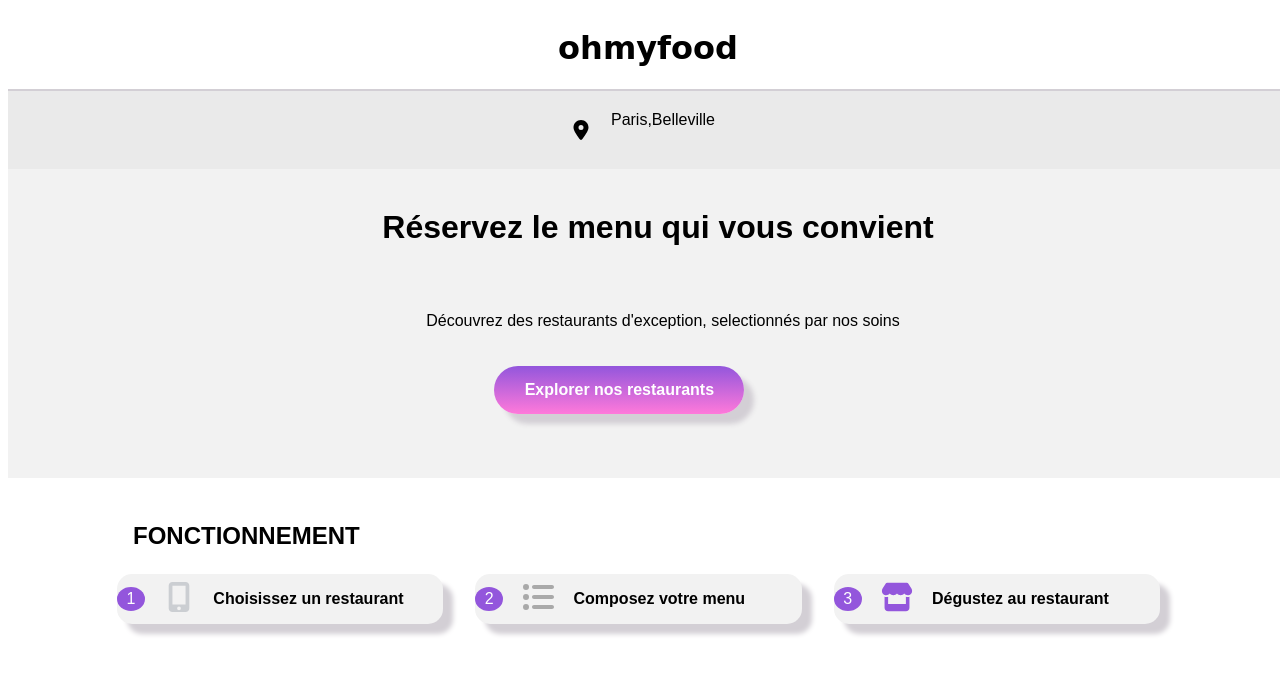
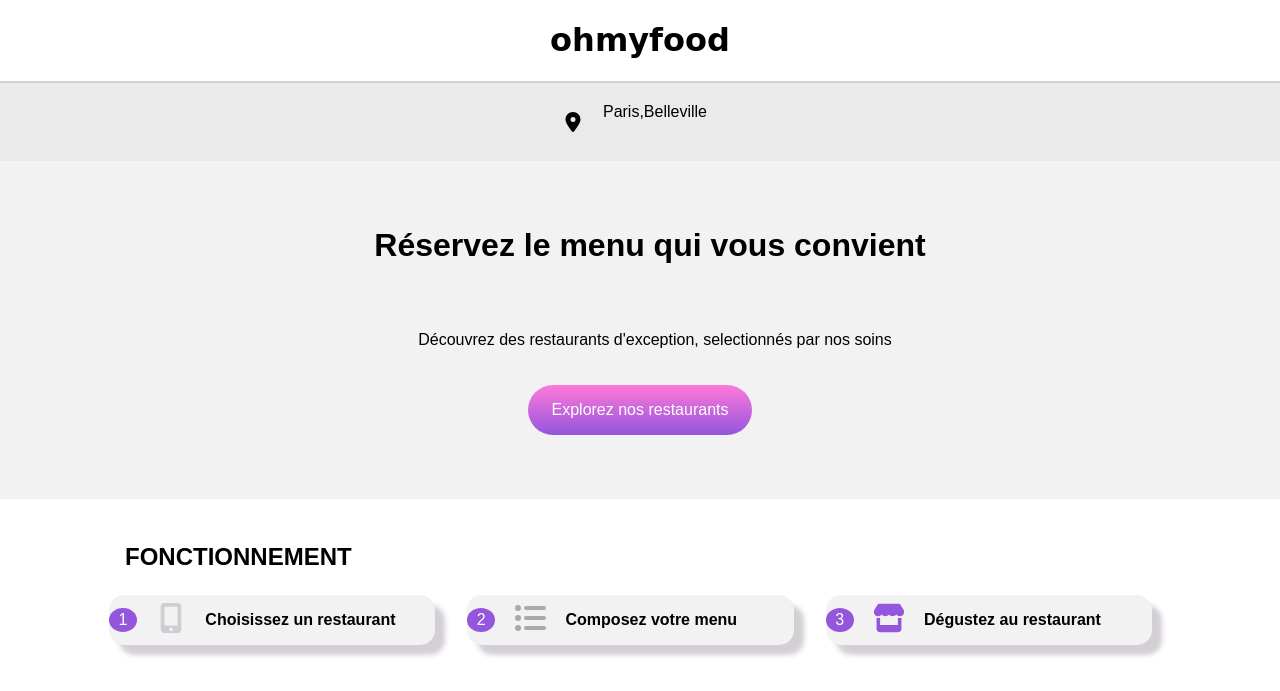
Before and after one commit to LILIANLEILA09/ohmyfood, a website: page index.html in a window 1280 px wide. Shown: the top 691 px of the page. Drawn offline with Linux system fonts and the light colour scheme; a web font is replaced by a local one.

Commit message:
modified files

```diff
--- a/SASS/__button.scss
+++ b/SASS/__button.scss
@@ -1,24 +1,37 @@
 @import '__variables';
 
 $primaire: #9356DC;
+$secondaire: #FF79DA;
+$fondwhite:#FFFF;
+
+.search {
+  height: 50px;
+  display: flex;
+  justify-content: center;
+  align-items: center;
+  width: auto;
+  background-color: #686868;
+  color: #fff;
+  background-image: linear-gradient(0deg, #9356DC, #FF79DA);
+  padding: 0px 24px;
+  border-radius: 100px;
+  cursor: pointer;
+  filter: brightness(1);
+}
+.search:hover {
+  transition-duration: 0.25s;
+  filter: brightness(1.75);
+  box-shadow: 0.25rem 0.25rem 10px rgba(0, 0, 0, 0.25);
+}
 
 .button {
   display: flex;
-  margin-left:15%;
-  position:relative;
-  font-family:'fontstack',sans-serif;
-  width: 250px;
-  height:3rem;
-  color:$fondwhite;
-  font-weight: bold;
+  justify-content: center;
+
+}
+.phrase{
+  font-family: 'fontstack',sans-serif;
+  display: flex;
+  justify-content: center;
   align-items: center;
-  border-radius: 50px 50px 50px;
-  background: linear-gradient($primaire,$secondaire);
-  box-shadow: 10px 10px 5px $grey;
-  justify-content: center;
-  transition: transform 450ms, background-color 300ms;
-  &:hover {
-  transform: scale(1.13);
-  background:$secondaire;
 }
-}
--- a/SASS/style.scss
+++ b/SASS/style.scss
@@ -27,6 +27,8 @@ $fondwhite: #ffff;
 $foot: #303030;
 $lightgray: #ebe8ed;
 $gray:#EAEAEA;
+
+
 * {
   box-sizing: border-box;
 }
@@ -43,13 +45,13 @@ $gray:#EAEAEA;
 
 .html {
   width: 100%;
+  height: 100%;
   margin: 0px;
   padding: 0px;
 }
 
 body {
-  width: 100%;
-  height: auto;
+ margin: 0px;
 }
 
 .cards {
@@ -83,6 +85,7 @@ p.content {
   text-align: center;
 }
 
+
 h1 {
   font-family: 'Shrikhand', cursive;
   font-size: 1.5em;
@@ -102,7 +105,6 @@ h2 {
   padding-bottom: 40px;
   font-family: 'fontstack', sans-serif;
   font-weight: bold;
-  margin-top: 0px;
   text-align: center;
 }
 
@@ -119,7 +121,6 @@ h4 {
   font-size: 1rem;
   font-family: 'fontstack', sans-serif;
   margin-bottom: 0px;
-
 }
 
 p {
@@ -138,19 +139,16 @@ p {
   font-family: 'fontstack', sans-serif;
   font-weight: bold;
 }
-
-
 .logo {
   display: flex;
   flex-direction: column;
   justify-content: center;
   align-items: center;
-  position: relative;
+position:relative;
   width: 100%;
   height: 100%;
   background-color: $fondwhite;
 }
-
 
 .localisation {
   display: flex;
@@ -164,10 +162,8 @@ p {
   font-weight: bold;
 
 }
-
-
-.fontgris {
-  padding-bottom: 5%;
+.homepage{
+  padding-bottom:5%;
   background-color: $fondgris;
 }
 
@@ -364,27 +360,10 @@ span.new {
   width: 100%;
 }
 
-/*---------------- bouton responsive------------------*/
-
-@media screen and (min-width: 425px) {
-  .button {
-    margin-left: 20%;
-  }
-}
-
-@media screen and (min-width: 600px) {
-  .button {
-    margin-left: 30%;
-  }
-}
-
-
 /*--------------------media-query 768px--------------------------*/
 
 @media screen and (min-width: 768px) {
-  .button {
-    margin-left: 35%;
-  }
+
 
   * {
     box-sizing: border-box;
@@ -392,8 +371,13 @@ span.new {
 
   .homepage {
     background-color: $fondgris;
+    width: 100%;
   }
 
+.bloc{
+width: 100%;
+
+}
 
   h2 {
     padding-left: 20px;
@@ -422,11 +406,7 @@ span.new {
     height: 50px;
   }
 
-  .button {
-    width: 250px;
-    font-size: 16px;
-    height: 3rem;
-  }
+
 
 
   .image-1,
@@ -478,7 +458,7 @@ span.new {
     height:30%;
     width: 100%;
     gap: 50px;
-    padding-top:20px;
+    margin-bottom: 10%;
   }
 
   .btnrounded {
@@ -516,9 +496,7 @@ span.new {
 //********media query 1024px**************
 
 @media screen and (min-width:1024px) {
-  .button {
-    margin-left: 38%;
-  }
+
 
   * {
     box-sizing: border-box;
@@ -526,7 +504,7 @@ span.new {
 
   .cards {
     display: grid;
-    grid-template-columns: 500px 500px;
+    grid-template-columns: 400px 400px;
     grid-template-rows: 300px;
     justify-content: center;
     gap: 50px;
@@ -534,6 +512,8 @@ span.new {
 
   .bloc {
     width: 100%;
+    height: 100%;
+    margin: 0px;
   }
 
   .btns {
@@ -587,3 +567,15 @@ span.new {
     height: 200px;
   }
 }
+//***********media query 1440px****************
+@media screen and (min-width:1440px) {
+
+  .cards {
+    display: grid;
+    grid-template-columns: 580px 580px;
+    grid-template-rows: 300px;
+    justify-content: center;
+    gap: 50px;
+  }
+
+}
--- a/index.html
+++ b/index.html
@@ -2,18 +2,23 @@
 <html lang="fr">
   <head>
     <meta charset="UTF-8" />
+    <meta http-equiv="X-UA-Compatible" content="IE=edge" />
     <meta name="viewport" content="width=device-width, initial-scale=1" />
     <title>ohmyfood</title>
     <link rel="stylesheet" href="./SASS/style.css" type="text/css" />
     <link rel="preconnect" href="https://fonts.googleapis.com" />
     <link rel="preconnect" href="https://fonts.gstatic.com" crossorigin />
     <link href="https://fonts.googleapis.com/css2?family=Raleway+Dots&famille=Roboto+Condensé&display=swap" rel="stylesheet" />
+    <link rel="preconnect" href="https://fonts.googleapis.com" />
+    <link rel="preconnect" href="https://fonts.gstatic.com" crossorigin />
     <link href="https://fonts.googleapis.com/css2?family=Raleway+Dots&family=Shrikhand&display=swap" rel="stylesheet" />
+    <script src="https://kit.fontawesome.com/ccec45cc95.js" crossorigin="anonymous"></script>
     <script src="https://kit.fontawesome.com/ccec45cc95.js" crossorigin="anonymous"></script>
   </head>
   <body>
     <header>
       <div class="animation"><div class="loader"></div></div>
+      <div class="homepage">
         <div class="logo"><h1>ohmyfood</h1></div>
         <div class="localisation">
           <svg xmlns="http://www.w3.org/2000/svg" width="20" height="20" viewBox="0 0 384 512">
@@ -24,14 +29,14 @@
           </svg>
           <p class="Heading">Paris,Belleville</p>
         </div>
-    </header>
-    <main>
-      <div class="fontgris">
+
         <h2>Réservez le menu qui vous convient</h2>
         <p class="content">Découvrez des restaurants d'exception, selectionnés par nos soins</p>
-
-        <div class="button"><div class="intro__text">Explorer nos restaurants</div></div>
+        <div class="button">
+          <div class="search"><div class="phrase">Explorez nos restaurants</div></div>
         </div>
+      </div>
+    </header>
     <section>
       <h3>FONCTIONNEMENT</h3>
 
@@ -150,7 +155,6 @@
         </div>
       </div>
     </section>
-    </main>
     <footer>
       <div class="footer">
         <div class="ohmyfood">ohmyfood</div>
```
Also changed, not shown: SASS/menu.css, SASS/style.css, 2 other files. Lines whose indentation alone changed are shown as unchanged.
